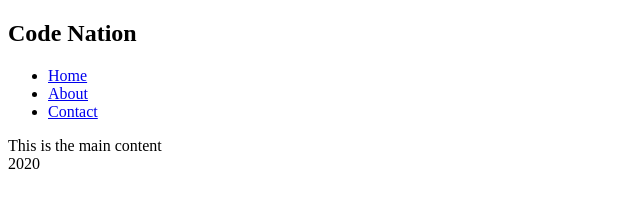
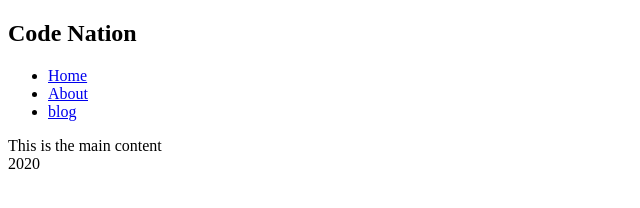
Before and after one commit to TelmoCN/github-test, a plain HTML site: page index.html in a window 1280 px wide. Shown: the full height of the page, 0-640 px from the left. Drawn offline with Linux system fonts and the light colour scheme.

Commit message:
adding blog

```diff
--- a/index.html
+++ b/index.html
@@ -11,7 +11,7 @@
         <ul>
             <li><a href="/">Home</a></li>
             <li> <a href="/about">About</a></li>
-            <li><a href="/contact">Contact</a></li>
+            <li><a href="/blog">blog</a></li>
         </ul>
     </nav>
     <main>
```
